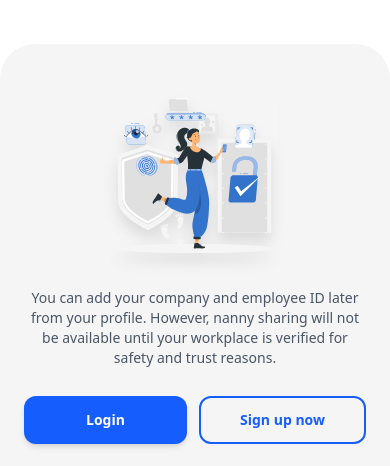
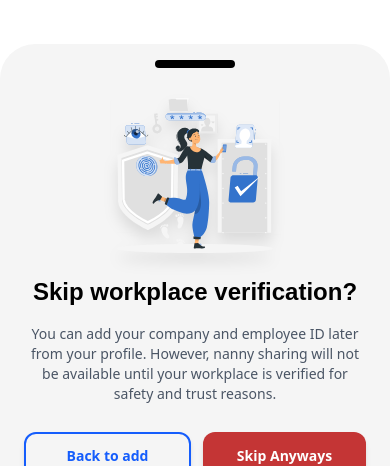
Before and after one commit to IDSP-TRADECARE/Tandem, a Next.js app: page /sign-in/verify-cancel in a window 390 px wide. Shown: the part 378-844 px from the top of the page. Built offline with nearby package versions, Linux system fonts and the light colour scheme; no server answers; a web font is replaced by a local one.

Commit message:
pop up verify done

```diff
--- a/src/app/sign-in/verify-cancel/page.tsx
+++ b/src/app/sign-in/verify-cancel/page.tsx
@@ -4,8 +4,10 @@ import Image from "next/image";
 export default function Verify() {
     return (
         <LowerBackground>
+            <div className="absolute left-1/2 top-4 -translate-x-1/2 transform">
+                <div className="h-2 w-20 rounded-full bg-black md:w-24 lg:w-28" />
+            </div>
             <div className="relative z-10 flex min-h-screen flex-col items-center px-6 pt-8 sm:pt-12 lg:pt-15">
-                {/* Smaller & elegant illustration */}
                 <Image
                     src="/boarding/Authentication.svg"
                     alt="Authentication illustration"
@@ -14,6 +16,9 @@ export default function Verify() {
                     priority
                     className="w-50 sm:w-56 md:w-64 lg:w-80 h-auto drop-shadow-xl"
                 />
+                 <h1 className="font-bold text-2xl font-alan mb-1 text-center">
+                        Skip workplace verification?
+                    </h1>
                 <p className="text-gray-600 my-3 max-w-lg text-center text-sm sm:text-base">
                     You can add your company and employee ID later from your
                     profile. However, nanny sharing will not be available until
@@ -21,15 +26,15 @@ export default function Verify() {
                 </p>
                 <div className="flex flex-row gap-3 w-full max-w-md my-4">
                     <button
-                        type="submit"
-                        className="flex-1 py-3 px-5 bg-blue-600 text-white font-semibold rounded-xl hover:bg-blue-700 active:bg-blue-800 transition-colors text-sm sm:text-base shadow-md">
-                        Login
+                        type="button" // usually "button" for a "Back" action, not submit
+                        className="flex-1 py-3 px-5 border-2 border-blue-600 text-blue-600 font-semibold rounded-xl hover:bg-blue-50 active:bg-blue-100 transition-colors text-sm sm:text-base shadow-md">
+                        Back to add
                     </button>
 
                     <button
                         type="button"
-                        className="flex-1 py-3 px-5 border-2 border-blue-600 text-blue-600 font-semibold rounded-xl hover:bg-blue-50 active:bg-blue-100 transition-colors text-sm sm:text-base">
-                        Sign up now
+                        className="flex-1 py-3 px-5 bg-[#C43535] text-white font-semibold rounded-xl hover:bg-[#a72e2e] active:bg-[#902828] transition-colors text-sm sm:text-base shadow-md">
+                        Skip Anyways
                     </button>
                 </div>
             </div>
```
